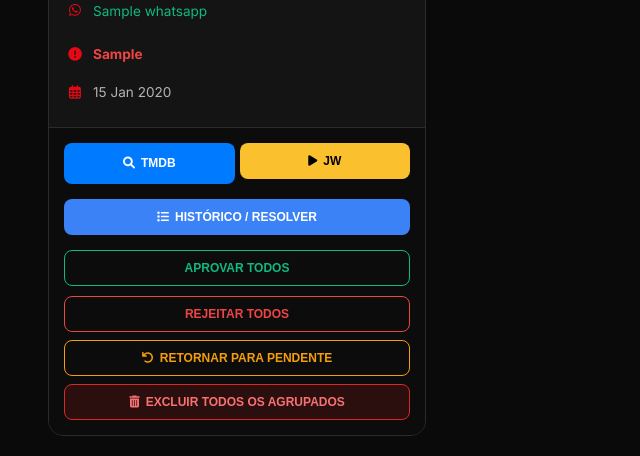
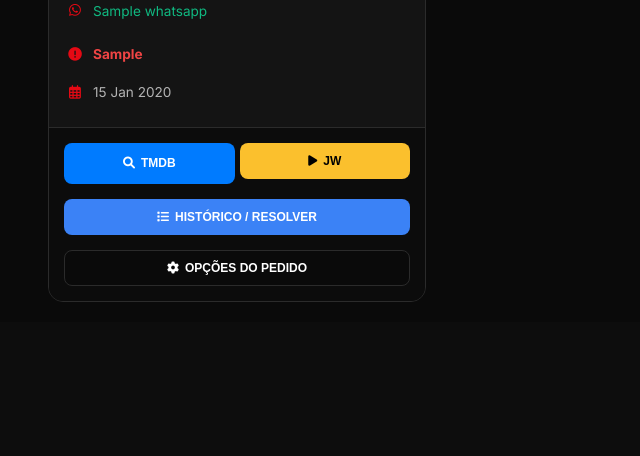
Before and after one commit to HDLDel/PEDIDOS, a Node server app: template views/dashboard.ejs in a window 1280 px wide. Shown: the part 1124-1580 px from the top of the page, without its empty margins (0-640 px from the left). After the commit the page ends 1426 px from the top, so only its background shows below. Run offline with Node 20, Linux system fonts and the light colour scheme; the template is opened without the code that fills it: most values are stand-ins (such as "Sample title", 1, 10 or a date in 2020); grey boxes marked "Sample" are stand-in pictures; some libraries are stand-ins or nearby versions.

Commit message:
Ao clicar em [⚙️ Opções do Pedido] (no card) ou em [⚙️ Opções] (na tabela de histórico), um novo modal premium e moderno se abrirá com as informações do pedido específico:
Cabeçalho: Título da obra, nome do revendedor solicitante e status atual destacado em um badge.
Ações Disponíveis (Dinâmicas conforme o status atual):
🟢 Aprovar (exibido apenas se o pedido não estiver aprovado).
🔴 Rejeitar (exibido apenas se o pedido não estiver rejeitado - ao clicar, exibe a caixa para selecionar ou digitar o motivo).
🟡 Retornar para Pendente (exibido apenas se o pedido já estiver resolvido como aprovado/rejeitado).
🗑️ Excluir Pedido (um botão vermelho destacado de exclusão definitiva).

```diff
--- a/server.js
+++ b/server.js
@@ -228,6 +228,40 @@ app.get('/revenda/dashboard', checkResellerAuth, (req, res) => {
         rejected: requests.filter(r => r.status === 'rejected').length
     };
     res.render('revenda/dashboard', { reseller, requests, stats, error: req.query.error });
+});
+
+// API para o revendedor responder/explicar um pedido rejeitado ou pendente
+app.post('/api/requests/:id/respond', checkResellerAuth, (req, res) => {
+    const id = parseInt(req.params.id);
+    const { explanation } = req.body;
+
+    // Obter o pedido
+    const request = RequestModel.getById(id);
+    if (!request) return res.status(404).json({ error: 'Pedido não encontrado' });
+
+    // Validar se o pedido pertence ao revendedor autenticado
+    if (request.reseller_id !== req.session.resellerId) {
+        return res.status(403).json({ error: 'Acesso negado' });
+    }
+
+    // Montar nova descrição contendo a explicação do revendedor
+    let newDescription = explanation;
+    if (request.description) {
+        newDescription = `${request.description}\n\n[Resposta do Revendedor em ${new Date().toLocaleDateString('pt-BR')} ${new Date().toLocaleTimeString('pt-BR')}]:\n${explanation}`;
+    } else {
+        newDescription = `[Resposta do Revendedor em ${new Date().toLocaleDateString('pt-BR')} ${new Date().toLocaleTimeString('pt-BR')}]:\n${explanation}`;
+    }
+
+    try {
+        // Atualizar descrição
+        RequestModel.update(id, { description: newDescription });
+        // Mudar status de volta para pendente e limpar o motivo da rejeição
+        RequestModel.updateStatus(id, 'pending', null);
+
+        res.json({ success: true });
+    } catch (e) {
+        res.status(500).json({ error: e.message });
+    }
 });
 
 // Telas de Solicitação
--- a/views/dashboard.ejs
+++ b/views/dashboard.ejs
@@ -385,24 +385,17 @@
                             <i class="fas fa-list"></i> Histórico / Resolver
                         </button>
                     <% } %>
-                    <div class="btn-group-container" id="btnGroupContainer-<%= req.id %>" style="display: flex; flex-direction: column; gap: 8px; width: 100%;">
-                        <div class="btn-group" id="btnGroup-<%= req.id %>" style="display: grid; grid-template-columns: <%= req.status === 'pending' ? '1fr 1fr' : '1fr' %>; gap: 10px;">
-                            <% if (req.status !== 'approved') { %>
-                                <button class="btn btn-approve" onclick="updateStatus(<%= req.id %>, 'approved', null, true)"><%= allReqs.length > 1 ? 'Aprovar Todos' : 'Aprovar' %></button>
-                            <% } %>
-                            <% if (req.status !== 'rejected') { %>
-                                <button class="btn btn-reject" onclick="openRejectModal(<%= req.id %>, '<%= req.type %>', true)"><%= allReqs.length > 1 ? 'Rejeitar Todos' : 'Rejeitar' %></button>
-                            <% } %>
+                    <% if (req.status === 'pending') { %>
+                        <div class="btn-group" id="btnGroup-<%= req.id %>" style="display: grid; grid-template-columns: 1fr 1fr; gap: 10px; width: 100%;">
+                            <button class="btn btn-approve" onclick="updateStatus(<%= req.id %>, 'approved', null, true)"><%= allReqs.length > 1 ? 'Aprovar Todos' : 'Aprovar' %></button>
+                            <button class="btn btn-reject" onclick="openRejectModal(<%= req.id %>, '<%= req.type %>', true)"><%= allReqs.length > 1 ? 'Rejeitar Todos' : 'Rejeitar' %></button>
                         </div>
-                        <% if (req.status !== 'pending') { %>
-                            <button class="btn" style="background: transparent; border-color: var(--status-pending); color: var(--status-pending); width: 100%;" onclick="updateStatus(<%= req.id %>, 'pending', null, true)">
-                                <i class="fas fa-undo"></i> Retornar para Pendente
-                            </button>
-                        <% } %>
-                        <button class="btn" style="background: rgba(220, 38, 38, 0.15); border: 1px solid #dc2626; color: #f87171; width: 100%; transition: 0.3s;" onmouseover="this.style.backgroundColor='#dc2626'; this.style.color='white';" onmouseout="this.style.backgroundColor='rgba(220, 38, 38, 0.15)'; this.style.color='#f87171';" onclick="deleteRequest(<%= req.id %>, true)">
-                            <i class="fas fa-trash-alt"></i> <%= allReqs.length > 1 ? 'Excluir Todos os Agrupados' : 'Excluir Pedido' %>
+                    <% } else { %>
+                        <button class="btn" style="background: var(--bg-main); border: 1px solid var(--border); color: var(--text-primary); width: 100%;"
+                                onclick="openOptionsModal(<%= req.id %>, '<%= req.type %>', '<%= req.status %>', '<%= encodeURIComponent(req.title) %>', '<%= encodeURIComponent(req.reseller) %>', true)">
+                            <i class="fas fa-cog"></i> Opções do Pedido
                         </button>
-                    </div>
+                    <% } %>
                 </div>
             </article>
         <% }); %>
@@ -450,6 +443,41 @@
             </div>
             <div class="modal-footer">
                 <button class="btn" style="background: #333; color: #fff;" onclick="closeDetailsModal()">FECHAR</button>
+            </div>
+        </div>
+    </div>
+
+    <!-- Modal de Opções Unificado -->
+    <div id="optionsModal" class="modal-overlay">
+        <div class="modal-content" style="max-width: 450px;">
+            <h3 class="modal-header" id="optionsModalHeader" style="display: flex; align-items: center; gap: 10px;"><i class="fas fa-cog"></i> Opções do Pedido</h3>
+
+            <div style="background: #0d0d0d; border: 1px solid var(--border); padding: 15px; border-radius: 8px; margin-bottom: 1.5rem;">
+                <p style="font-size: 0.95rem; margin-bottom: 8px;"><strong>Título:</strong> <span id="optionsModalTitle" style="color: #fff;"></span></p>
+                <p style="font-size: 0.95rem; margin-bottom: 8px;"><strong>Revenda:</strong> <span id="optionsModalReseller" style="color: #fff;"></span></p>
+                <p style="font-size: 0.95rem; display: flex; align-items: center; gap: 10px;">
+                    <strong>Status:</strong>
+                    <span id="optionsModalStatusBadge" class="badge-status" style="position: static; padding: 4px 8px; font-size: 0.7rem;"></span>
+                </p>
+            </div>
+
+            <div style="display: flex; flex-direction: column; gap: 10px;">
+                <button id="optionsBtnApprove" class="btn btn-approve" style="width: 100%; padding: 12px; font-size: 0.85rem;" onclick="handleOptionsApprove()">
+                    <i class="fas fa-check"></i> Aprovar Pedido
+                </button>
+                <button id="optionsBtnReject" class="btn btn-reject" style="width: 100%; padding: 12px; font-size: 0.85rem;" onclick="handleOptionsReject()">
+                    <i class="fas fa-times"></i> Rejeitar Pedido
+                </button>
+                <button id="optionsBtnPending" class="btn" style="background: transparent; border: 1px solid var(--status-pending); color: var(--status-pending); width: 100%; padding: 12px; font-size: 0.85rem;" onclick="handleOptionsPending()">
+                    <i class="fas fa-undo"></i> Retornar para Pendente
+                </button>
+                <button id="optionsBtnDelete" class="btn" style="background: rgba(220, 38, 38, 0.15); border: 1px solid #dc2626; color: #f87171; width: 100%; padding: 12px; font-size: 0.85rem; transition: 0.3s;" onmouseover="this.style.backgroundColor='#dc2626'; this.style.color='white';" onmouseout="this.style.backgroundColor='rgba(220, 38, 38, 0.15)'; this.style.color='#f87171';" onclick="handleOptionsDelete()">
+                    <i class="fas fa-trash-alt"></i> Excluir Pedido
+                </button>
+            </div>
+
+            <div class="modal-footer" style="margin-top: 1.5rem; display: flex; justify-content: flex-end;">
+                <button class="btn" style="background: #333; color: #fff; padding: 10px 20px;" onclick="closeOptionsModal()">FECHAR</button>
             </div>
         </div>
     </div>
@@ -585,22 +613,12 @@
                 if (req.requestType === 'error') extraInfo += `<br>⚠️ ${req.description || 'Erro reportado'}`;
 
                 let actionsHtml = `
-                    <div style="display: flex; gap: 8px; align-items: center; justify-content: center; flex-wrap: wrap;">
+                    <div style="display: flex; gap: 8px; align-items: center; justify-content: center;">
                         <span class="badge-status status-${req.status}" style="position: static; padding: 4px 6px; font-size: 0.65rem;">${req.status === 'pending' ? 'Pendente' : (req.status === 'approved' ? 'Aprovado' : 'Rejeitado')}</span>
-                `;
-
-                if (req.status !== 'approved') {
-                    actionsHtml += `<button class="btn" title="Aprovar" style="background: var(--status-approved); color: white; padding: 6px 10px; border-radius: 6px; font-size: 0.7rem; border: none;" onclick="updateStatus(${req.id}, 'approved', null, false)"><i class="fas fa-check"></i></button>`;
-                }
-                if (req.status !== 'rejected') {
-                    actionsHtml += `<button class="btn" title="Rejeitar" style="background: var(--status-rejected); color: white; padding: 6px 10px; border-radius: 6px; font-size: 0.7rem; border: none;" onclick="openRejectModal(${req.id}, '${req.type}', false)"><i class="fas fa-times"></i></button>`;
-                }
-                if (req.status !== 'pending') {
-                    actionsHtml += `<button class="btn" title="Retornar para Pendente" style="background: transparent; border: 1px solid var(--status-pending); color: var(--status-pending); padding: 6px 10px; border-radius: 6px; font-size: 0.7rem;" onclick="updateStatus(${req.id}, 'pending', null, false)"><i class="fas fa-undo"></i></button>`;
-                }
-
-                actionsHtml += `
-                        <button class="btn" title="Excluir Pedido" style="background: rgba(220, 38, 38, 0.15); border: 1px solid #dc2626; color: #f87171; padding: 6px 10px; border-radius: 6px; font-size: 0.7rem;" onclick="deleteRequest(${req.id}, false)"><i class="fas fa-trash-alt"></i></button>
+                        <button class="btn" style="background: #222; border: 1px solid #444; color: #fff; padding: 6px 10px; border-radius: 6px; font-size: 0.7rem;"
+                                onclick="openOptionsModal(${req.id}, '${req.type}', '${req.status}', '${encodeURIComponent(req.title)}', '${encodeURIComponent(req.reseller)}', false)">
+                            <i class="fas fa-cog"></i>
+                        </button>
                     </div>
                 `;
 
@@ -753,6 +771,62 @@
             }
         }
 
+        let optionsRequestId = null;
+        let optionsRequestType = null;
+        let optionsRequestStatus = null;
+        let optionsSyncAll = true;
+
+        function openOptionsModal(id, type, status, title, reseller, syncAll = true) {
+            optionsRequestId = id;
+            optionsRequestType = type;
+            optionsRequestStatus = status;
+            optionsSyncAll = syncAll;
+
+            // Set content details
+            document.getElementById('optionsModalTitle').innerText = decodeURIComponent(title);
+            document.getElementById('optionsModalReseller').innerText = decodeURIComponent(reseller);
+
+            // Configure status badge
+            const badge = document.getElementById('optionsModalStatusBadge');
+            badge.className = `badge-status status-${status}`;
+            badge.innerText = status === 'pending' ? 'Pendente' : (status === 'approved' ? 'Aprovado' : 'Rejeitado');
+
+            // Configure actions visibility
+            document.getElementById('optionsBtnApprove').style.display = status === 'approved' ? 'none' : 'flex';
+            document.getElementById('optionsBtnReject').style.display = status === 'rejected' ? 'none' : 'flex';
+            document.getElementById('optionsBtnPending').style.display = status === 'pending' ? 'none' : 'flex';
+
+            // Delete button text
+            const deleteBtn = document.getElementById('optionsBtnDelete');
+            deleteBtn.innerHTML = syncAll ? '<i class="fas fa-trash-alt"></i> Excluir Pedido e Agrupados' : '<i class="fas fa-trash-alt"></i> Excluir Pedido';
+
+            document.getElementById('optionsModal').style.display = 'flex';
+        }
+
+        function closeOptionsModal() {
+            document.getElementById('optionsModal').style.display = 'none';
+        }
+
+        function handleOptionsApprove() {
+            closeOptionsModal();
+            updateStatus(optionsRequestId, 'approved', null, optionsSyncAll);
+        }
+
+        function handleOptionsReject() {
+            closeOptionsModal();
+            openRejectModal(optionsRequestId, optionsRequestType, optionsSyncAll);
+        }
+
+        function handleOptionsPending() {
+            closeOptionsModal();
+            updateStatus(optionsRequestId, 'pending', null, optionsSyncAll);
+        }
+
+        function handleOptionsDelete() {
+            closeOptionsModal();
+            deleteRequest(optionsRequestId, optionsSyncAll);
+        }
+
         // Lógica do Botão Voltar ao Topo
         const backToTopBtn = document.getElementById('backToTop');
 
```
